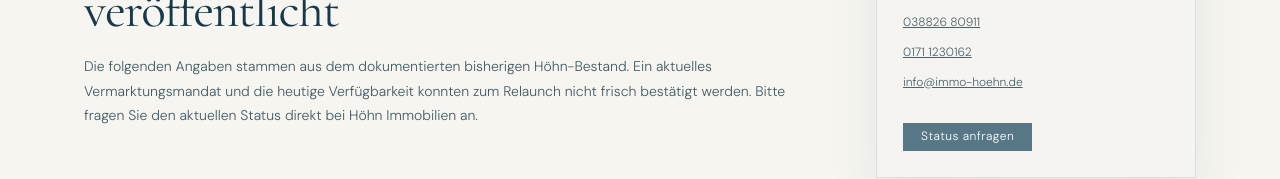
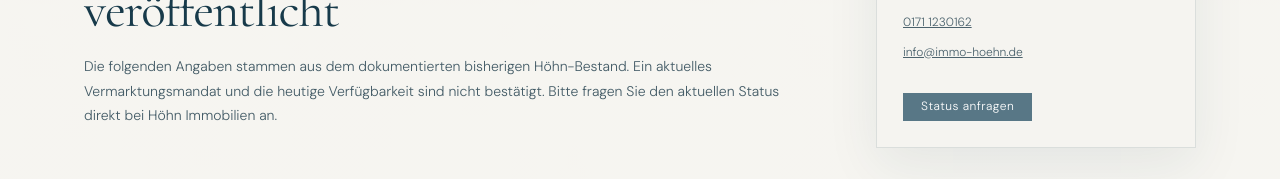
Before and after one commit to DatenpflegeNordHL/immo-hoehn.de, an Astro site: page /immobilien/einfamilienhaus-poetenitz-1724 in a window 1280 px wide. Shown: the part 776-955 px from the top of the page. Built offline with nearby package versions, Linux system fonts and the light colour scheme; Astro itself is replaced by a stand-in of ours.

Commit message:
Remove final legacy landline from property pages

```diff
--- a/src/pages/immobilien/[slug].astro
+++ b/src/pages/immobilien/[slug].astro
@@ -83,7 +83,7 @@ const statusLabel = PUBLISH_PROPERTY_LISTINGS ? property.status : 'Verfügbarkei
             <section class="content-block object-source-note">
               <p class="eyebrow">Hinweis zum Datenstand</p>
               <h2>Dieses Objekt wird derzeit nicht als aktuelles Höhn-Angebot veröffentlicht</h2>
-              <p>Die folgenden Angaben stammen aus dem dokumentierten bisherigen Höhn-Bestand. Ein aktuelles Vermarktungsmandat und die heutige Verfügbarkeit konnten zum Relaunch nicht frisch bestätigt werden. Bitte fragen Sie den aktuellen Status direkt bei Höhn Immobilien an.</p>
+              <p>Die folgenden Angaben stammen aus dem dokumentierten bisherigen Höhn-Bestand. Ein aktuelles Vermarktungsmandat und die heutige Verfügbarkeit sind nicht bestätigt. Bitte fragen Sie den aktuellen Status direkt bei Höhn Immobilien an.</p>
             </section>
           )}
 
@@ -121,7 +121,6 @@ const statusLabel = PUBLISH_PROPERTY_LISTINGS ? property.status : 'Verfügbarkei
           <p class="eyebrow">Ansprechpartner</p>
           <h2>Höhn Immobilien</h2>
           <p>Christine Bringmann<br />Trakehnerstraße 11<br />23942 Dassow OT Pötenitz</p>
-          <a href="tel:+493882680911">038826 80911</a>
           <a href="tel:+491711230162">0171 1230162</a>
           <a href="mailto:info@immo-hoehn.de">info@immo-hoehn.de</a>
           <div class="button-row"><a class="button-primary" href="/kontakt/">Status anfragen</a></div>
```
